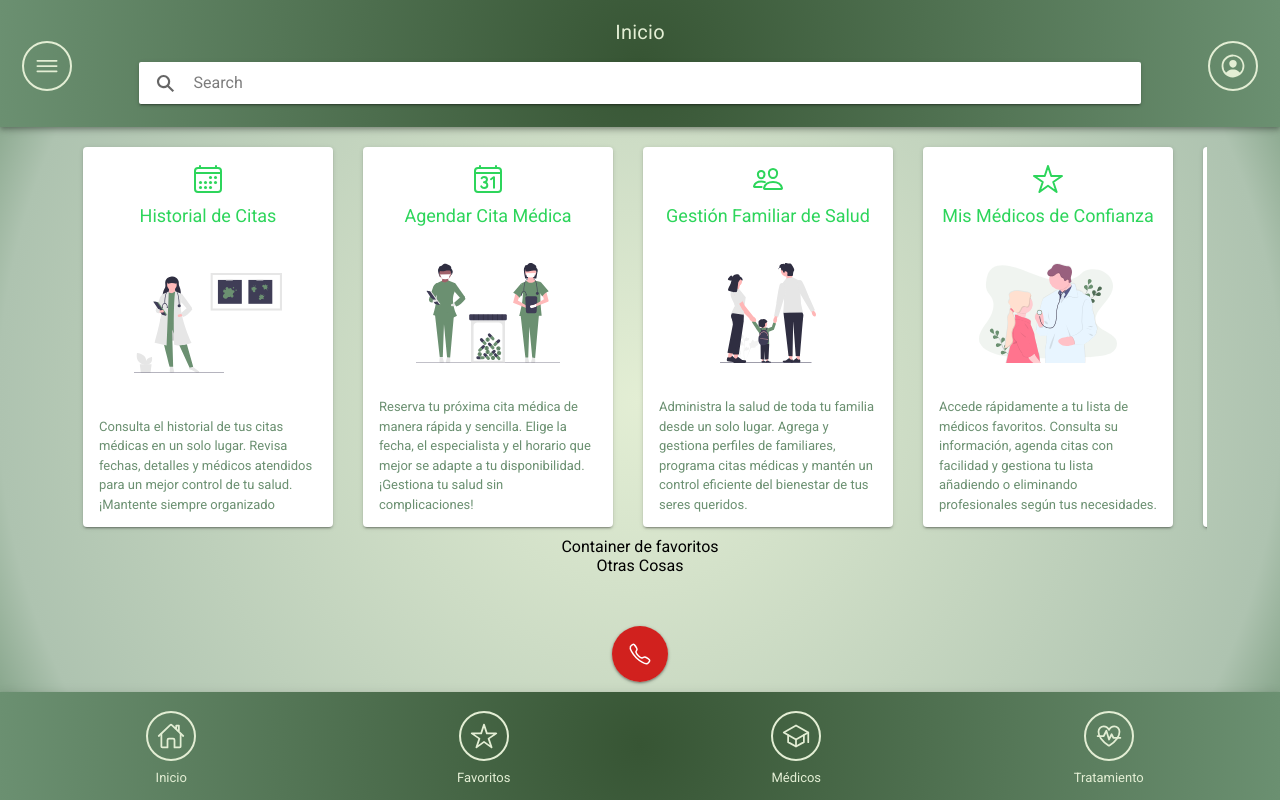
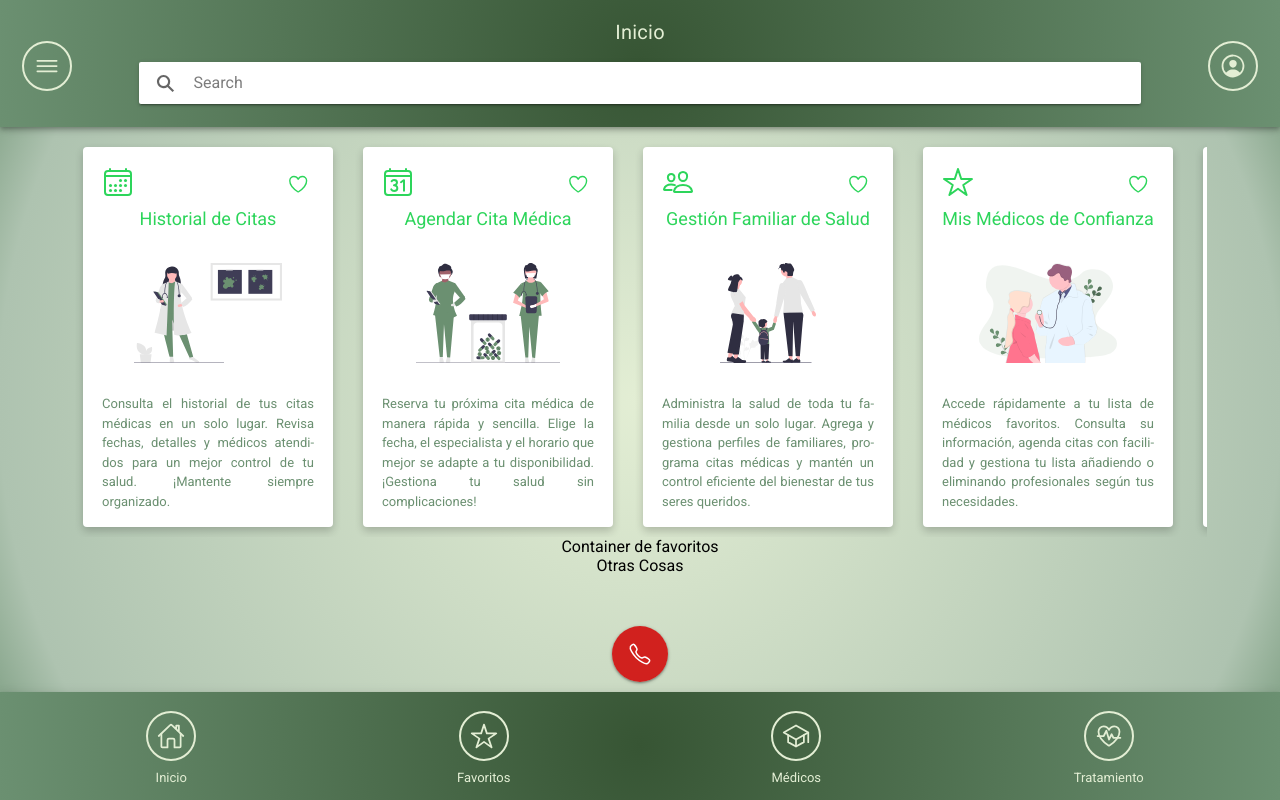
Before and after one commit to carlgar512/EasyFarma, a React (Vite) app: page /principal in a window 1280 px wide. Built offline with nearby package versions, Linux system fonts and the light colour scheme.

Commit message:
Estilos boton favoritos

```diff
--- a/src/components/Principal/MainPage.css
+++ b/src/components/Principal/MainPage.css
@@ -126,38 +126,61 @@ ion-fab-button {
     min-width: 250px;
     height: 380px;
     display: flex;
-    flex-direction:column ;
+    flex-direction: column;
     justify-content: space-between;
     align-items: center;
-    user-select: none; /* Evita la selección de texto */
-    -webkit-user-select: none; /* Para navegadores basados en WebKit */
-    -moz-user-select: none; /* Para Firefox */
-    -ms-user-select: none; /* Para Internet Explorer/Edge */
-    text-decoration: none; /* Evita subrayados en enlaces */
+    user-select: none;
+    /* Evita la selección de texto */
+    -webkit-user-select: none;
+    /* Para navegadores basados en WebKit */
+    -moz-user-select: none;
+    /* Para Firefox */
+    -ms-user-select: none;
+    /* Para Internet Explorer/Edge */
+    text-decoration: none;
+    /* Evita subrayados en enlaces */
+    box-shadow: 0 4px 8px rgba(0, 0, 0, 0.2);
+    transition: transform 0.2s ease, box-shadow 0.2s ease;
+    border: 3px solid rgba(255, 255, 255, 0.2);
+
+    &:hover {
+        scale: 1.02;
+
+        box-shadow: 0 0 12px rgba(255, 255, 255, 0.3);
+    }
+
 
 }
 
-.cardTittle{
+.cardHeader {
+    width: 100%;
+}
+
+.cardTittle {
     display: flex;
     text-align: center;
     flex-direction: column;
     justify-content: center;
-    align-items: center;
+    width: 100%;
     gap: 10px;
 
 }
-.cardTittleText{
+
+.cardTittleText {
     font-size: large;
 }
-.cardDescription{
+
+.cardDescription {
     display: flex;
-    text-align: initial;
+    text-align: justify;
+    hyphens: auto;
     justify-content: center;
     align-items: center;
     color: var(--ion-color-customMedium);
     font-size: small;
 }
-.cardImage{
+
+.cardImage {
     max-height: 100px;
     pointer-events: none;
 
--- a/src/components/Principal/MainPage.tsx
+++ b/src/components/Principal/MainPage.tsx
@@ -208,14 +208,19 @@ const OperationCard: React.FC<OperationCardProps> = ({ operation }) => {
     return (
 
         <IonCard className="operationCard">
-               <IonCardHeader>
+            <IonFab vertical="top" horizontal="end" >
+                <IonButton shape="round" color="success" fill="clear" size="default" type="button">
+                    <IonIcon  slot="icon-only"color="success" icon={icons.heartOutline}></IonIcon>
+                </IonButton>
+            </IonFab>
+            <IonCardHeader className="cardHeader">
 
-<IonCardTitle color={"success"} className="cardTittle">
-    <IonIcon icon={(icons as Record<string, string>)[operation.icon]} size="large"></IonIcon>
-    <span className="cardTittleText">{operation.title}</span>
-    </IonCardTitle>
-</IonCardHeader>
-            <img  className= "cardImage" alt={`/${operation.img}`}  src= {`/${operation.img}`} />
+                <IonCardTitle color={"success"} className="cardTittle">
+                    <IonIcon icon={(icons as Record<string, string>)[operation.icon]} size="large"></IonIcon>
+                    <span className="cardTittleText">{operation.title}</span>
+                </IonCardTitle>
+            </IonCardHeader>
+            <img className="cardImage" alt={`/${operation.img}`} src={`/${operation.img}`} />
 
 
             <IonCardContent>
--- a/src/features/operations.ts
+++ b/src/features/operations.ts
@@ -22,7 +22,7 @@ export const operations: Operation[] = [
     {
         id: 3,
         title: "Historial de Citas",
-        description: "Consulta el historial de tus citas médicas en un solo lugar. Revisa fechas, detalles y médicos atendidos para un mejor control de tu salud. ¡Mantente siempre organizado",
+        description: "Consulta el historial de tus citas médicas en un solo lugar. Revisa fechas, detalles y médicos atendidos para un mejor control de tu salud. ¡Mantente siempre organizado.",
         type: "Citas",
         icon: "calendarOutline",
         url: "/appointment-history",
```
